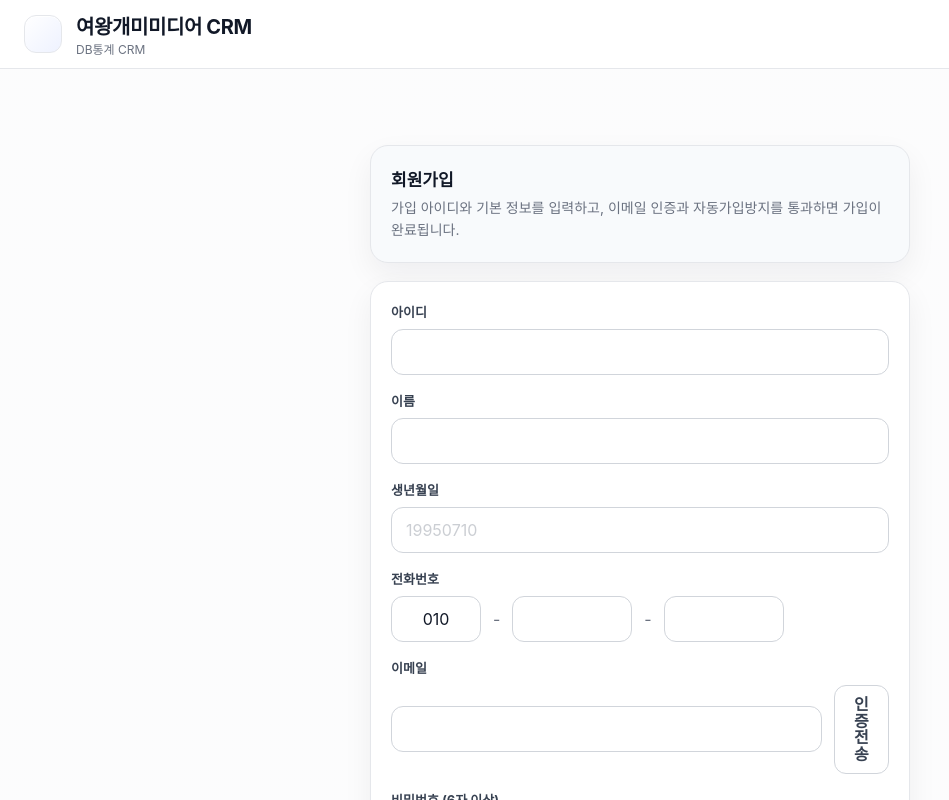
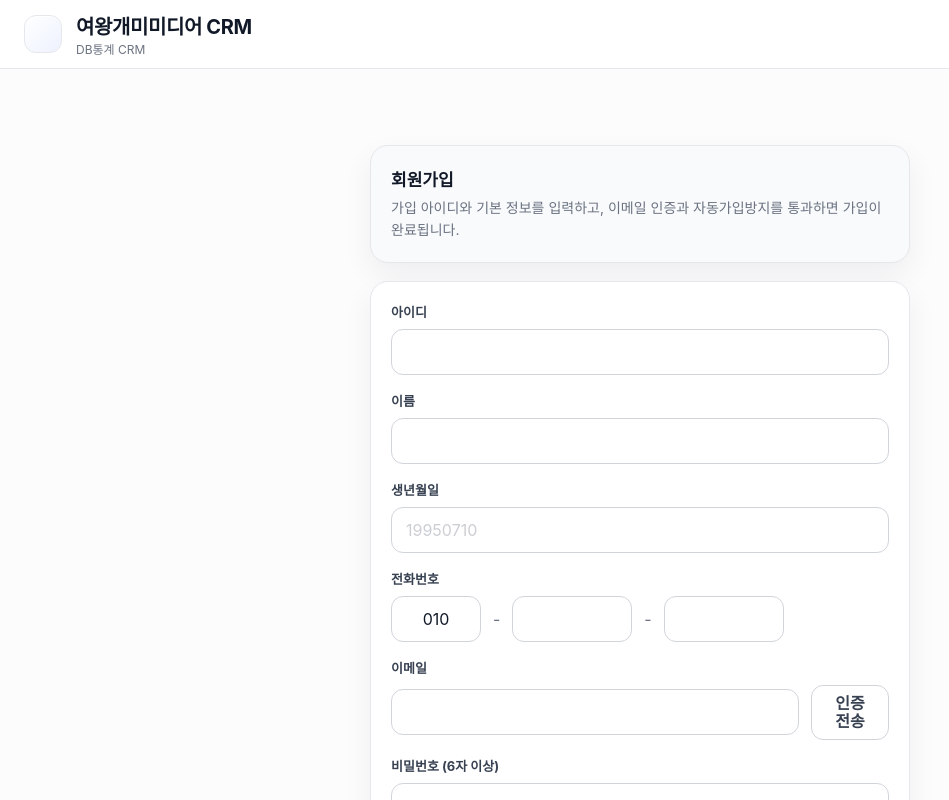
Before and after one commit to hanhwasung32421-source/youcencrm, a Next.js app: page /signup in a window 1280 px wide. Shown: the top 800 px of the page, without its empty margins (0-949 px from the left). Built offline with nearby package versions, Linux system fonts and the light colour scheme; no server answers.

Commit message:
fix: stabilize auth client and improve email send button

```diff
--- a/app/globals.css
+++ b/app/globals.css
@@ -407,15 +407,25 @@ textarea {
 }
 
 .button.multiline {
+  flex: 0 0 78px;
+  min-width: 78px;
+  min-height: 52px;
   white-space: normal;
-  padding: 10px 14px;
+  padding: 8px 10px;
 }
 
 .button-multiline-label {
   display: flex;
   flex-direction: column;
-  line-height: 1.05;
+  align-items: center;
+  justify-content: center;
+  line-height: 1.15;
   font-weight: 800;
+}
+
+.button-multiline-label span {
+  display: block;
+  white-space: nowrap;
 }
 
 .muted {
--- a/app/signup/page.tsx
+++ b/app/signup/page.tsx
@@ -24,6 +24,7 @@ export default function SignupPage() {
   const [error, setError] = useState('')
   const [message, setMessage] = useState('')
   const [loading, setLoading] = useState(false)
+  const [emailCooldownUntil, setEmailCooldownUntil] = useState(0)
   const phoneMidRef = useRef<HTMLInputElement | null>(null)
   const phoneLastRef = useRef<HTMLInputElement | null>(null)
   const emailRef = useRef<HTMLInputElement | null>(null)
@@ -70,6 +71,14 @@ export default function SignupPage() {
   const sendEmailOtp = async () => {
     setError('')
     setMessage('')
+
+    const remainMs = emailCooldownUntil - Date.now()
+    if (remainMs > 0) {
+      const remainSec = Math.ceil(remainMs / 1000)
+      setError(`인증 메일 전송 제한 중입니다. ${remainSec}초 후 다시 시도해 주세요.`)
+      return
+    }
+
     setLoading(true)
     try {
       const supabase = createSupabaseBrowserClient()
@@ -82,13 +91,24 @@ export default function SignupPage() {
       })
 
       if (error) {
-        setError(error.message)
+        const status = (error as { status?: number } | null)?.status
+        const message = error.message || ''
+        if (status === 429 || /too many|rate limit|429/i.test(message)) {
+          const cooldownMs = 60 * 1000
+          setEmailCooldownUntil(Date.now() + cooldownMs)
+          setError('인증 메일 전송 요청이 너무 많습니다. 60초 후 다시 시도해 주세요.')
+        } else {
+          setError(message)
+        }
         return
       }
 
       setEmailOtpSent(true)
       setEmailVerified(false)
+      setEmailCooldownUntil(Date.now() + 60 * 1000)
       setMessage('이메일로 인증 메일을 보냈습니다. 메일의 확인(Confirm) 링크를 누르면 이 페이지로 돌아오며 자동으로 인증됩니다.')
+    } catch (e: any) {
+      setError(e?.message || '인증 메일 전송 중 오류가 발생했습니다.')
     } finally {
       setLoading(false)
     }
--- a/lib/generated-version.ts
+++ b/lib/generated-version.ts
@@ -1 +1 @@
-export const BUILD_VERSION = '20260713-161150'
+export const BUILD_VERSION = '20260713-161801'
--- a/lib/supabase-browser.ts
+++ b/lib/supabase-browser.ts
@@ -1,5 +1,7 @@
 import { createClient } from '@supabase/supabase-js'
 import { SUPABASE_ANON_KEY, SUPABASE_URL } from '@/lib/supabase-config'
+
+let browserClient: ReturnType<typeof createClient> | null = null
 
 export function createSupabaseBrowserClient() {
   const url = SUPABASE_URL
@@ -9,5 +11,9 @@ export function createSupabaseBrowserClient() {
     throw new Error('Supabase 브라우저 환경변수가 설정되어 있지 않습니다.')
   }
 
-  return createClient(url, anon)
+  if (!browserClient) {
+    browserClient = createClient(url, anon)
+  }
+
+  return browserClient
 }
```
